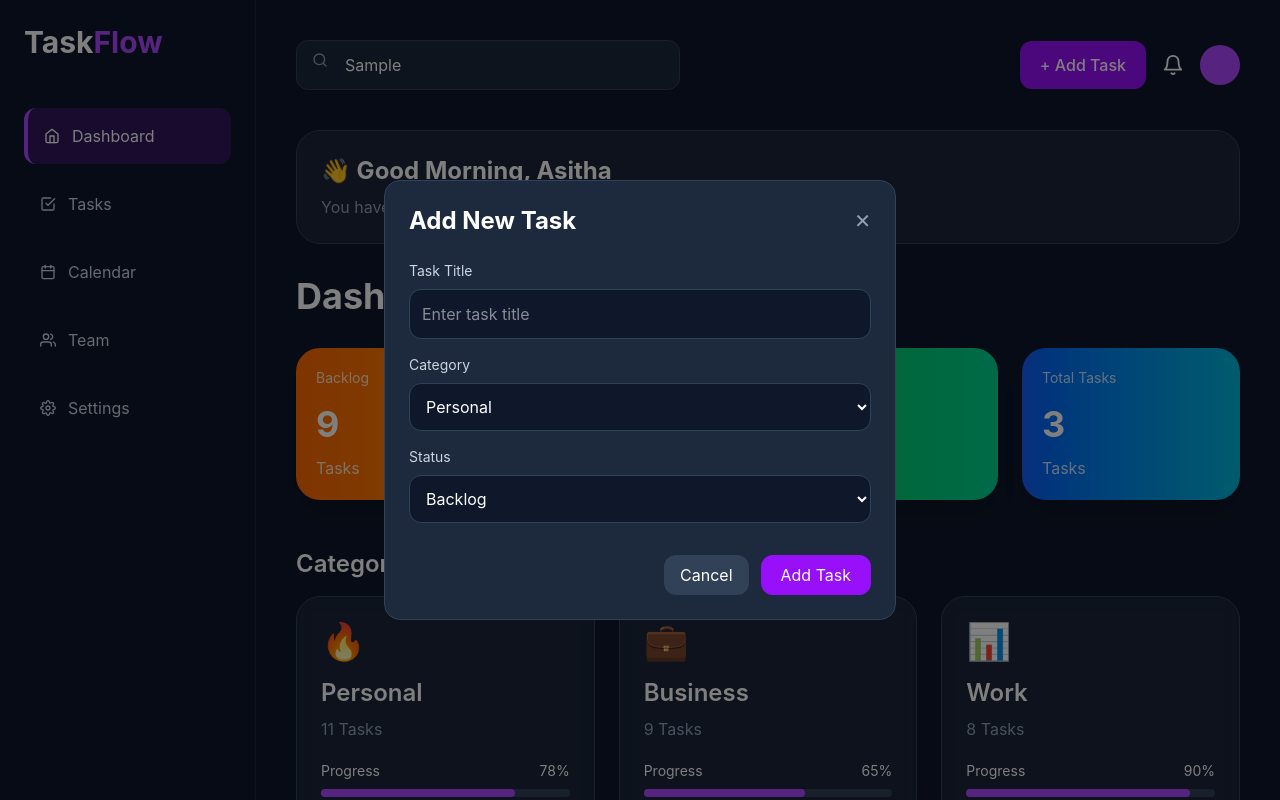
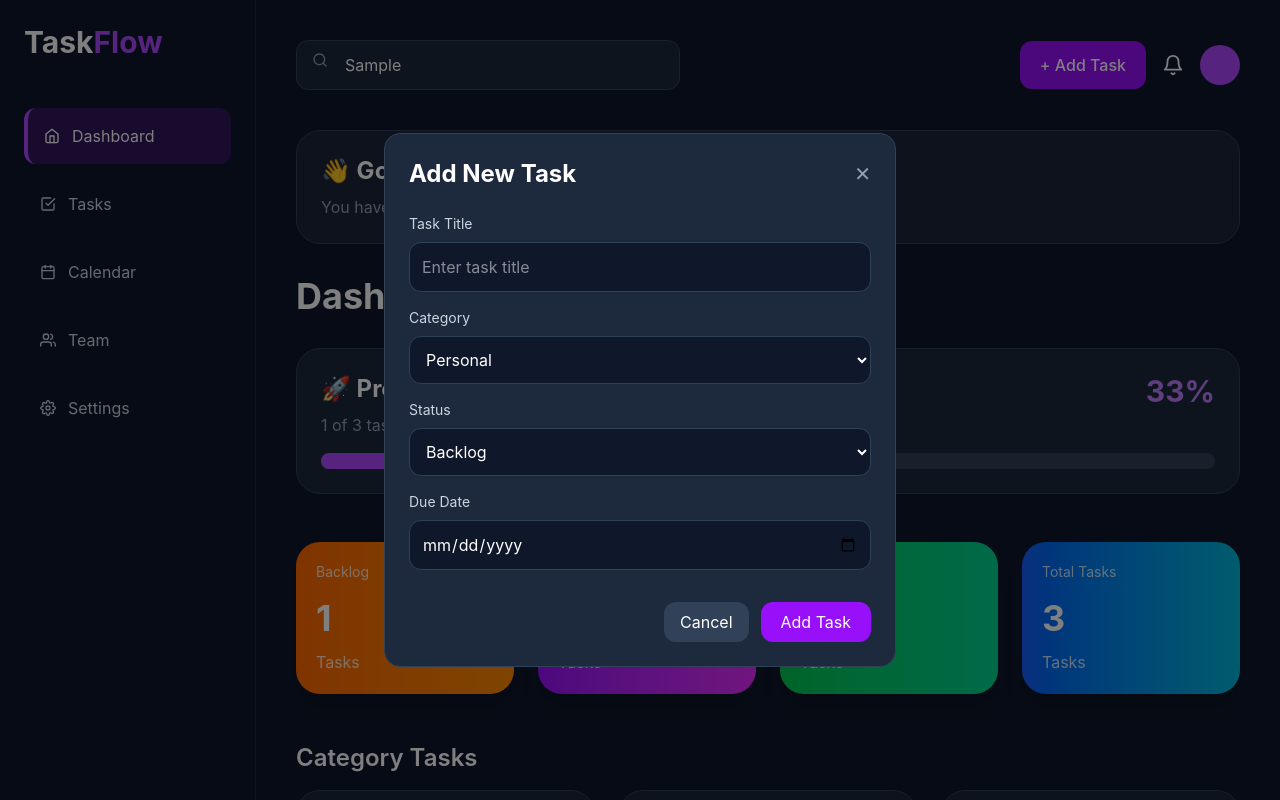
Before and after one commit to vinukjithsara/taskflow, a React (Vite) app: page / in a window 1280 px wide. Both pictures are taken after typing "Sample" into the empty fields and a click on the button "+ Add Task". Shown: the top 800 px of the page. Built offline with nearby package versions, Linux system fonts and the light colour scheme.

Commit message:
feat: add task progress dashboard and due date support

```diff
--- a/src/App.tsx
+++ b/src/App.tsx
@@ -103,7 +103,7 @@ function App() {
     setIsModalOpen(false);
     setEditingTaskId(null);
   }}
-  onAddTask={(title, category, status) => {
+  onAddTask={(title, category, status, dueDate) => {
     if (editingTaskId !== null) {
       setTasks(
         tasks.map((task) =>
@@ -113,6 +113,7 @@ function App() {
                 title,
                 category,
                 status,
+                dueDate,
               }
             : task
         )
@@ -125,6 +126,7 @@ function App() {
         title,
         category,
         status,
+        dueDate,
       };
 
       setTasks((prev) => [...prev, newTask]);
--- a/src/components/cards/TaskCard.tsx
+++ b/src/components/cards/TaskCard.tsx
@@ -3,6 +3,7 @@ type Props = {
   title: string;
   category: string;
   status: string;
+  dueDate: string;
   onDelete: (id: number) => void;
   onEdit: (id: number) => void;
 };
@@ -12,6 +13,7 @@ export default function TaskCard({
   title,
   category,
   status,
+  dueDate,
   onDelete,
   onEdit,
 }: Props) {
@@ -91,7 +93,7 @@ export default function TaskCard({
 
       {/* Info */}
       <div className="space-y-2 text-slate-400 text-sm">
-        <p>📅 Due Tomorrow</p>
+        <p>📅 Due: {dueDate}</p>
         <p>👤 Assigned to You</p>
       </div>
     </div>
--- a/src/components/modals/AddTaskModal.tsx
+++ b/src/components/modals/AddTaskModal.tsx
@@ -4,15 +4,17 @@ type AddTaskModalProps = {
   isOpen: boolean;
   onClose: () => void;
   onAddTask: (
-    title: string,
-    category: string,
-    status: string
-  ) => void;
+  title: string,
+  category: string,
+  status: string,
+  dueDate: string
+) => void;
 
   editingTask?: {
     title: string;
     category: string;
     status: string;
+    dueDate: string;
   } | null;
 };
 
@@ -25,6 +27,7 @@ export default function AddTaskModal({
   const [title, setTitle] = useState("");
   const [category, setCategory] = useState("Personal");
   const [status, setStatus] = useState("Backlog");
+  const [dueDate, setDueDate] = useState("");
 
   useEffect(() => {
   if (editingTask) {
@@ -42,7 +45,8 @@ export default function AddTaskModal({
     onAddTask(
   title,
   category,
-  status
+  status,
+  dueDate
 );
 
     setTitle("");
@@ -124,6 +128,19 @@ export default function AddTaskModal({
             </select>
           </div>
 
+          <div>
+  <label className="block text-sm text-slate-300 mb-2">
+    Due Date
+  </label>
+
+  <input
+    type="date"
+    value={dueDate}
+    onChange={(e) => setDueDate(e.target.value)}
+    className="w-full bg-slate-900 border border-slate-700 rounded-xl p-3 outline-none text-white"
+  />
+</div>
+
           <div className="flex justify-end gap-3 pt-4">
             <button
               type="button"
--- a/src/data/tasks.ts
+++ b/src/data/tasks.ts
@@ -5,17 +5,20 @@ export const initialTasks: Task[] = [
   title: "Design Instagram Post",
   category: "Marketing",
   status: "Backlog",
+  dueDate: "2026-07-10",
 },
   {
     id: 2,
     title: "Create Dashboard UI",
     category: "Development",
     status: "In Progress",
+    dueDate: "2026-07-10",
   },
   {
     id: 3,
     title: "Prepare Project Report",
     category: "Business",
     status: "Completed",
+    dueDate: "2026-07-10",
   },
 ];
--- a/src/pages/Dashboard.tsx
+++ b/src/pages/Dashboard.tsx
@@ -21,6 +21,30 @@ export default function Dashboard({
     .toLowerCase()
     .includes(searchTerm.toLowerCase())
 );
+
+  const backlogCount = tasks.filter(
+  (task) => task.status === "Backlog"
+).length;
+
+const inProgressCount = tasks.filter(
+  (task) => task.status === "In Progress"
+).length;
+
+const completedCount = tasks.filter(
+  (task) => task.status === "Completed"
+).length;
+
+const completedTasks = tasks.filter(
+  (task) => task.status === "Completed"
+).length;
+
+const progressPercentage =
+  tasks.length > 0
+    ? Math.round(
+        (completedTasks / tasks.length) * 100
+      )
+    : 0;
+
   return (
     <>
       <div className="mb-8 bg-slate-800/80 border border-slate-700 rounded-3xl p-6">
@@ -37,22 +61,49 @@ export default function Dashboard({
         Dashboard
       </h1>
 
+      <div className="mb-12 bg-slate-800 border border-slate-700 rounded-3xl p-6">
+        <div className="flex items-start justify-between mb-4">
+          <div>
+            <h2 className="text-2xl font-bold">
+              🚀 Project Progress
+            </h2>
+
+            <p className="text-slate-400 mt-2">
+              {completedTasks} of {tasks.length} tasks completed
+            </p>
+          </div>
+
+          <span className="text-3xl font-bold text-purple-400">
+            {progressPercentage}%
+          </span>
+        </div>
+
+        <div className="w-full bg-slate-700 rounded-full h-4">
+          <div
+            className="bg-purple-500 h-4 rounded-full transition-all duration-500"
+            style={{
+              width: `${progressPercentage}%`,
+            }}
+          />
+        </div>
+      </div>
+
       <div className="grid grid-cols-4 gap-6 mb-12">
         <StatCard
           title="Backlog"
-          value={9}
+          value={backlogCount}
           color="bg-gradient-to-r from-orange-500 to-orange-400"
         />
 
         <StatCard
           title="In Progress"
-          value={8}
+          value={inProgressCount}
           color="bg-gradient-to-r from-purple-600 to-fuchsia-500"
         />
 
         <StatCard
           title="Completed"
-          value={11}
+          value={completedCount}
           color="bg-gradient-to-r from-green-500 to-emerald-400"
         />
 
@@ -93,6 +144,7 @@ export default function Dashboard({
         title={task.title}
         category={task.category}
         status={task.status}
+        dueDate={task.dueDate}
         onDelete={(id) =>
           setTasks(
             tasks.filter((task) => task.id !== id)
--- a/src/types/task.ts
+++ b/src/types/task.ts
@@ -3,4 +3,5 @@ export interface Task {
   title: string;
   category: string;
   status: string;
+  dueDate: string;
 }
```
Lines whose indentation alone changed are shown as unchanged.
